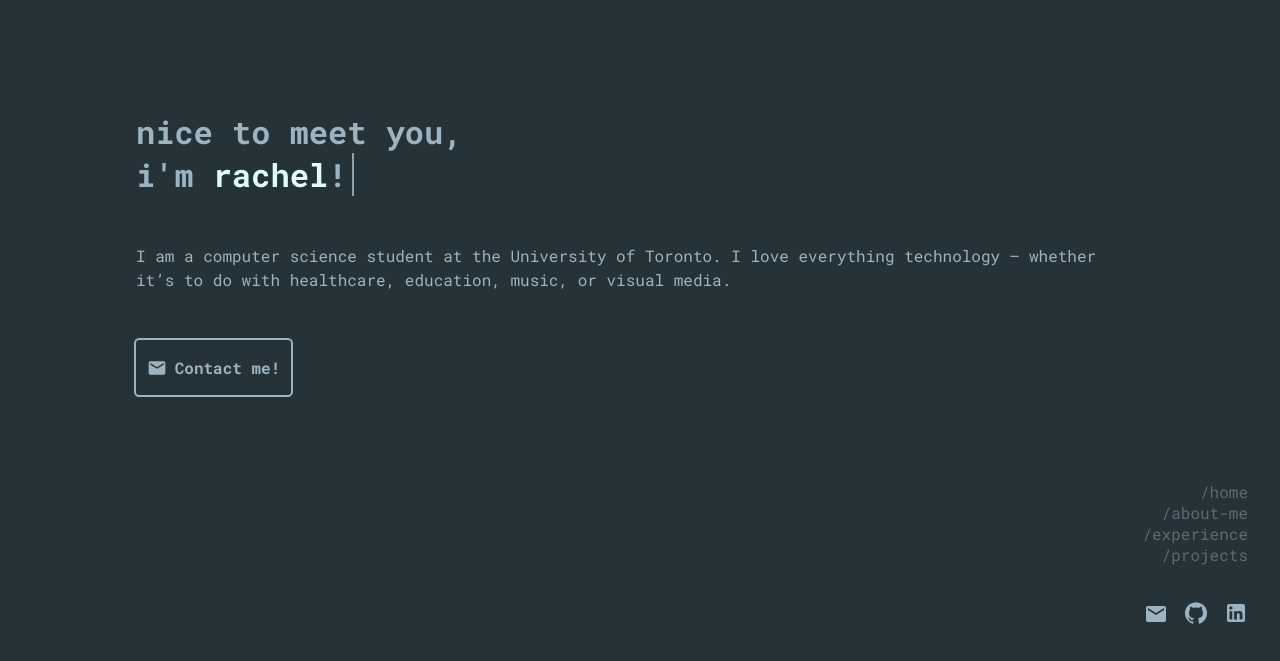
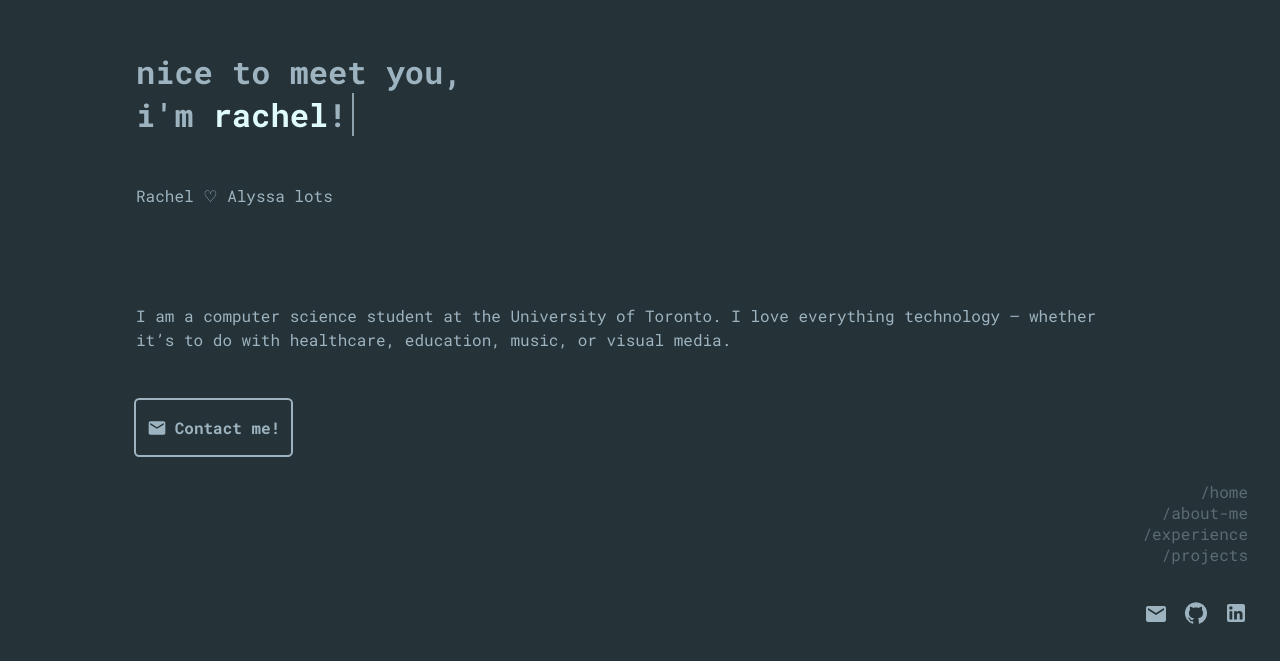
Before and after one commit to rachelkd/portfolio, a React (Vite) app: page / in a window 1280 px wide. Shown: the part 139-800 px from the top of the page. Built offline with nearby package versions, Linux system fonts and the light colour scheme.

Commit message:
special message

```diff
--- a/src/components/pages/Intro.tsx
+++ b/src/components/pages/Intro.tsx
@@ -16,6 +16,7 @@ const Intro: FC = () => {
                     i'm <span className='highlight'>rachel</span>
                     <span className='cursor-blink'>!</span>
                 </h1>
+                <p>Rachel ♡ Alyssa lots</p>
                 <p>
                     I am a computer science student at the University of
                     Toronto. I love everything technology &mdash; whether
```
